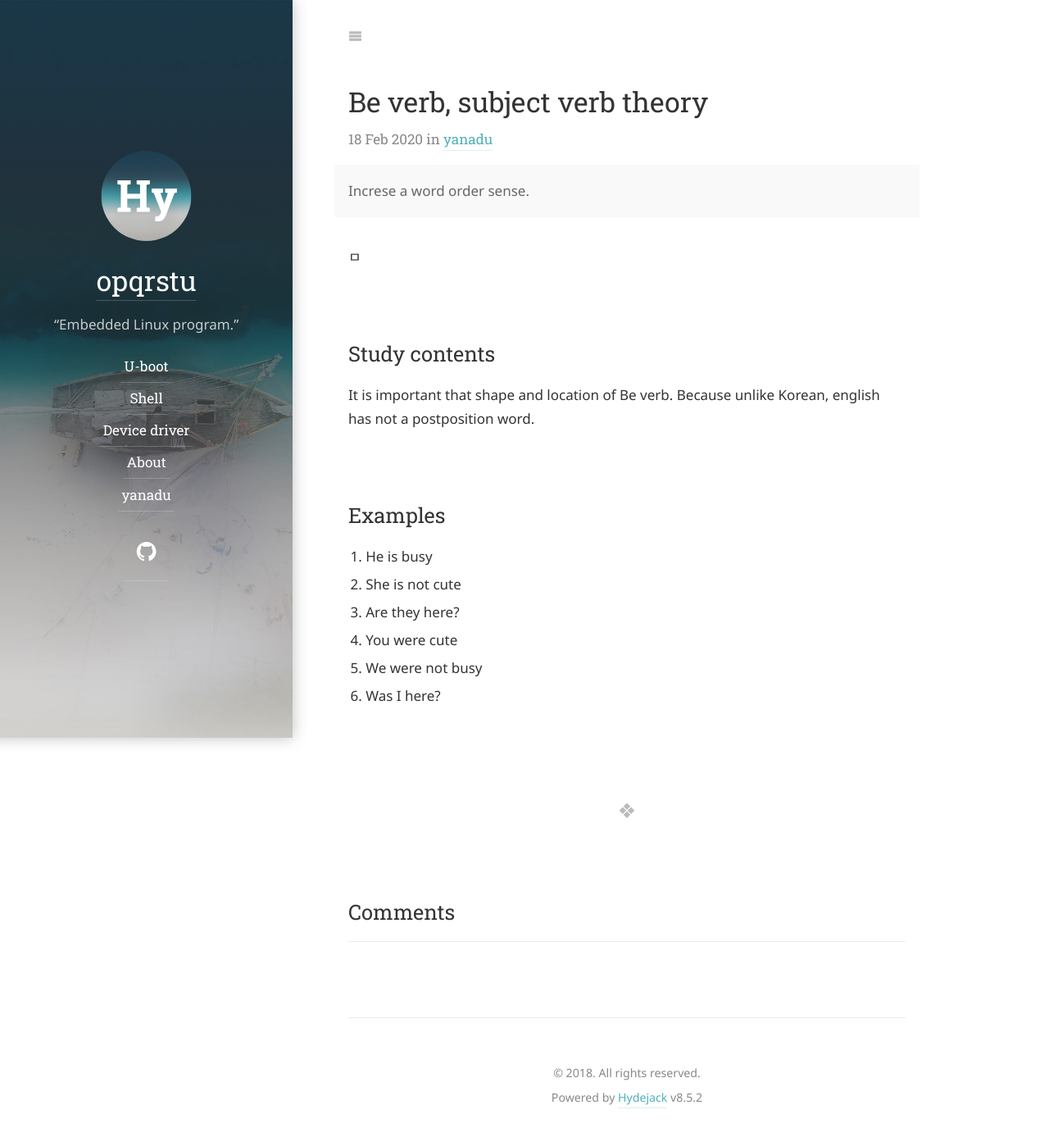
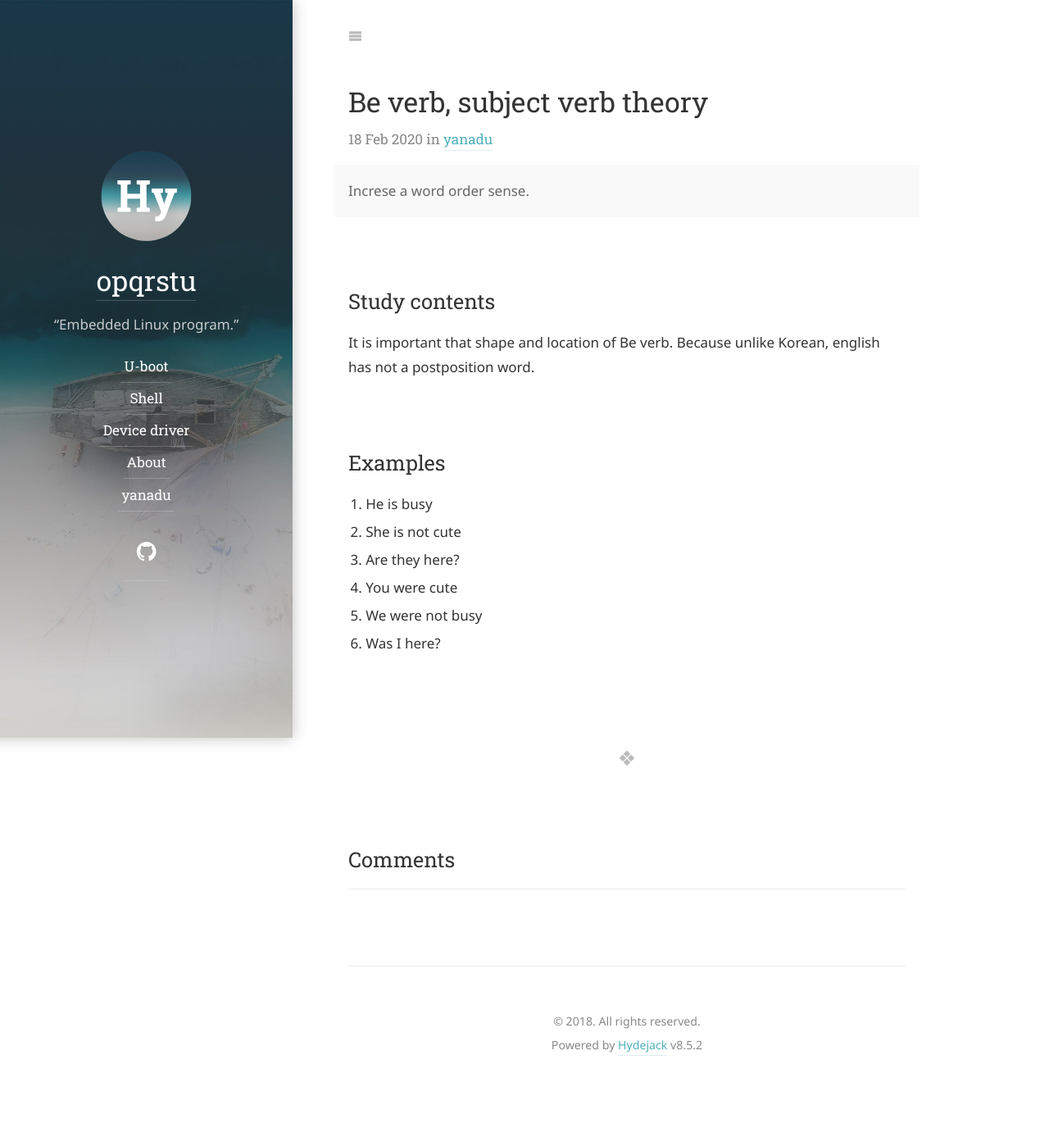
Before and after one commit to opqrstu/opqrstu.github.io, a Jekyll site: the page built from yanadu/_posts/2020-02-18-test.md, in a window 1280 px wide. Shown: the whole page at 82% size. Built offline with Jekyll 4.4.1, drawn with Linux system fonts in a browser that asks for light colours; some web fonts are replaced; comment, search, counter and statistics services are not loaded; after the commit the page ends 1323 px from its top, so only the background shows below that.

```diff
--- a/yanadu/_posts/2020-02-18-test.md
+++ b/yanadu/_posts/2020-02-18-test.md
@@ -7,7 +7,7 @@ author: author2
 comments: true
 noindex: true
 ---
-ㅁ
+
 ## Study contents
 It is important that shape and location of Be verb.
 Because unlike Korean, english has not a postposition word.
```
